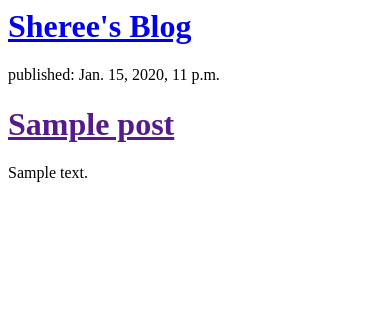
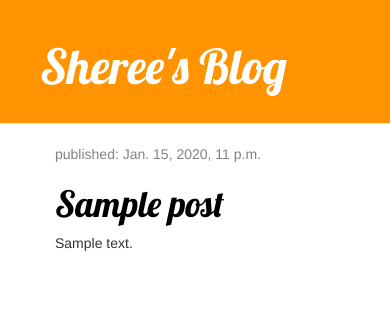
Before and after one commit to STidswell/my-first-blog, a Django app: template blog/templates/blog/post_list.html in a window 390 px wide. Shown: the top 322 px of the page. Run offline with Django 3.2, Linux system fonts and the light colour scheme; the template is opened without the code that fills it: values that come from a table or form of the project are taken from there, others are empty; tables that the repository leaves empty hold one stand-in row (values such as "Sample post"); some libraries are stand-ins or nearby versions.

Commit message:
Added view and template for detailed blog post as well as CSS for the site.

```diff
--- /dev/null
+++ b/blog/static/css/blog.css
@@ -0,0 +1,46 @@
+.page-header {
+    background-color: #ff9400;
+    margin-top: 0;
+    padding: 20px 20px 20px 40px;
+}
+
+.page-header h1, .page-header h1 a, .page-header h1 a:visited, .page-header h1 a:active {
+    color: #ffffff;
+    font-size: 36pt;
+    text-decoration: none;
+}
+
+.content {
+    margin-left: 40px;
+}
+
+h1, h2, h3, h4 {
+    font-family: 'Lobster', cursive;
+}
+
+.date {
+    color: #828282;
+}
+
+.save {
+    float: right;
+}
+
+.post-form textarea, .post-form input {
+    width: 100%;
+}
+
+.top-menu, .top-menu:hover, .top-menu:visited {
+    color: #ffffff;
+    float: right;
+    font-size: 26pt;
+    margin-right: 20px;
+}
+
+.post {
+    margin-bottom: 70px;
+}
+
+.post h1 a, .post h1 a:visited {
+    color: #000000;
+}
--- /dev/null
+++ b/blog/templates/blog/base.html
@@ -0,0 +1,24 @@
+{% load staticfiles %}
+<html>
+   <head>
+        <title>Sheree's Blog</title>
+        <link rel="stylesheet" href="//maxcdn.bootstrapcdn.com/bootstrap/3.2.0/css/bootstrap.min.css">
+        <link rel="stylesheet" href="//maxcdn.bootstrapcdn.com/bootstrap/3.2.0/css/bootstrap-theme.min.css">
+        <link href="//fonts.googleapis.com/css?family=Lobster&subset=latin,latin-ext" rel="stylesheet" type="text/css">
+        <link rel="stylesheet" href="{% static "css/blog.css" %}">
+  </head>
+    <body>
+      <div class="page-header">
+          <h1><a href="/">Sheree's Blog</a></h1>
+      </div>
+      <div class="content container">
+          <div class="row">
+              <div class="col-md-8">
+              {% block content %}
+              {% endblock %}
+              </div>
+          </div>
+      </div>
+</body>
+
+</html>
--- a/blog/templates/blog/post_list.html
+++ b/blog/templates/blog/post_list.html
@@ -1,18 +1,12 @@
-<html>
-    <head>
-        <title>Sheree's blog</title>
-    </head>
-    <body>
-      <div>
-        <h1><a href='/'>Sheree's Blog</a></h1>
-      </div>
-
-{% for post in posts %}
-    <div>
-        <p>published: {{ post.published_date }}</p>
-        <h1><a href="">{{ post.title }}</a></h1>
-        <p>{{ post.text|linebreaksbr }}</p>
-    </div>
-{% endfor %}
-
-</html>
+{% extends 'blog/base.html' %}
+              {% block content %}
+                {% for post in posts %}
+                    <div class="post">
+                        <div class="date">
+                            <p>published: {{ post.published_date }}</p>
+                        </div>
+                        <h1><a href="{% url 'post_detail' pk=post.pk %}">{{ post.title }}</a></h1>
+                        <p>{{ post.text|linebreaksbr }}</p>
+                    </div>
+                {% endfor %}
+              {% endblock %}
--- a/blog/urls.py
+++ b/blog/urls.py
@@ -1,5 +1,7 @@
 from django.conf.urls import url
 from . import views
+
 urlpatterns = [
     url(r'^$', views.post_list, name='post_list'),
+    url(r'^post/(?P<pk>\d+)/$', views.post_detail, name='post_detail'),
 ]
--- a/blog/views.py
+++ b/blog/views.py
@@ -1,7 +1,10 @@
-from django.shortcuts import render
+from django.shortcuts import render, get_object_or_404
 from django.utils import timezone
 from .models import Post
 # Create your views here.
 def post_list(request):
     posts = Post.objects.filter(published_date__lte=timezone.now()).order_by('-published_date')
     return render(request, 'blog/post_list.html', {'posts': posts})
+def post_detail(request, pk):
+    post = get_object_or_404(Post, pk=pk)
+    return render(request, 'blog/post_detail.html', {'post': post})
```
Also changed, not shown: blog/templates/blog/post_detail.html (added, +13 -0 lines).
